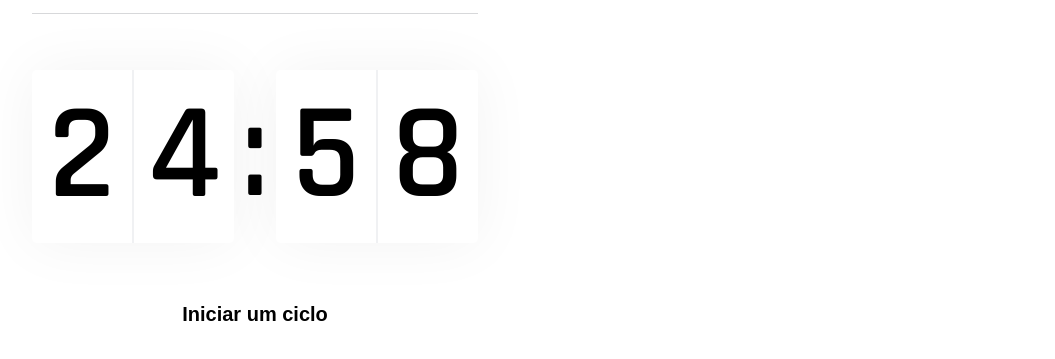
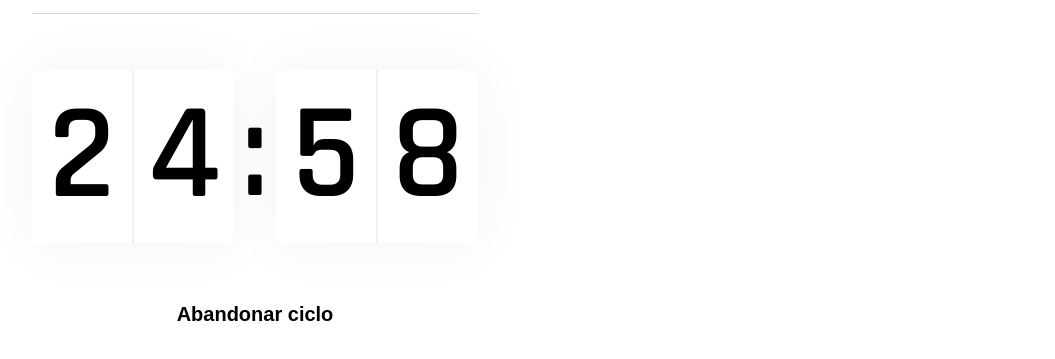
Before and after one commit to HudsonLima/taskit-next, a Next.js app: page / in a window 1280 px wide. Both pictures are taken after a click on the button "Iniciar um ciclo". Shown: the part 367-726 px from the top of the page, without its empty margins (112-1167 px from the left). Built offline with nearby package versions, Linux system fonts and the light colour scheme.

Commit message:
Finish Countdown component

```diff
--- a/src/componentes/Countdown.tsx
+++ b/src/componentes/Countdown.tsx
@@ -1,9 +1,14 @@
 import { useState, useEffect } from 'react';
 import styles from '../styles/components/Countdown.module.css'
 
+let countdownTimeout: NodeJS.Timeout;
+
 export function Countdown() {
     const [time, setTime] = useState(25 * 60);
-    const [active, setActive] = useState(false);
+    const [isActive, setIsActive] = useState(false);
+    const [hasFinished, setHasFinished] = useState(false);
+
+
     const minutes = Math.floor(time / 60);
     const seconds = time % 60;
 
@@ -11,18 +16,26 @@
     const [secondLeft, secondRight] = String(seconds).padStart(2, '0').split('');
 
     function startCountdown(){
-        setActive(true);
+        setIsActive(true);
+    }
 
+    function resetCountdown(){
+        clearTimeout(countdownTimeout);
+        setIsActive(false);
+        setTime(25 * 60);
     }
 
     useEffect( () => {
-        if(active && time > 60)
+        if(isActive && time > 60)
         {
-            setTimeout(() => {
+            countdownTimeout = setTimeout(() => {
                 setTime(time - 1);
             }, 1000)
+        }else if(isActive && time ===0){
+            setHasFinished(true);
+            setIsActive(false);
         }
-    }, [active, time])
+    }, [isActive, time])
 
     return (
         <div>
@@ -39,13 +52,38 @@
 
             </div>
 
-            <button
-            type="button"
-            className={styles.countdownButton}
-            onClick={startCountdown}
-            >
+            { hasFinished ? (
+                <button
+                disabled
+                className={styles.countdownButton}
+                >
+                Ciclo encerrado
+            </button>
+            ) : (
+                <>
+                {isActive ?  ( <button
+                type="button"
+                className={`${styles.countdownButton} ${styles.countdownButtonActive}`}
+                onClick={resetCountdown}
+                >
+                Abandonar ciclo
+
+            </button>)   : (
+                <button
+                type="button"
+                className={styles.countdownButton}
+                onClick={startCountdown}
+                >
                 Iniciar um ciclo
+
             </button>
+            )}
+
+
+                </>
+            ) }
+
+
 
         </div>
     );
--- a/src/styles/components/Countdown.module.css
+++ b/src/styles/components/Countdown.module.css
@@ -57,6 +57,22 @@
 
 }
 
-.countdownButton:hover {
+.countdownButton:not(:disabled):hover {
     background: var(--blue-dark);
 }
+
+.countdownButtonActive {
+    background: var(--white);
+    color: var(--title);
+}
+
+.countdownButtonActive:not(:disabled):hover {
+    background: var(--red);
+    color: var(--white)
+}
+
+.countdownButton:disabled {
+    background: var(--white);
+    color: var(--text);
+    cursor: not-allowed;
+}
```
